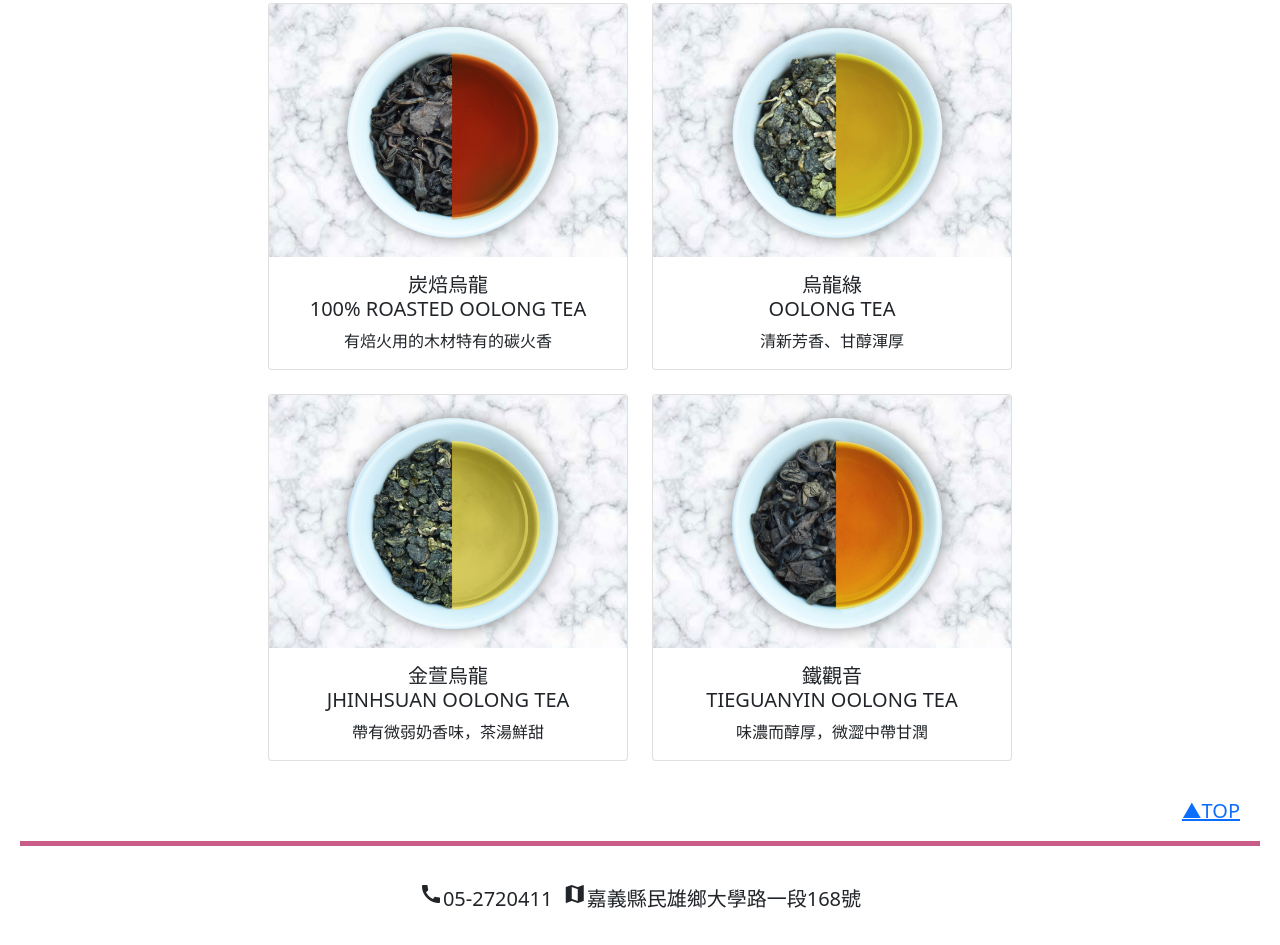
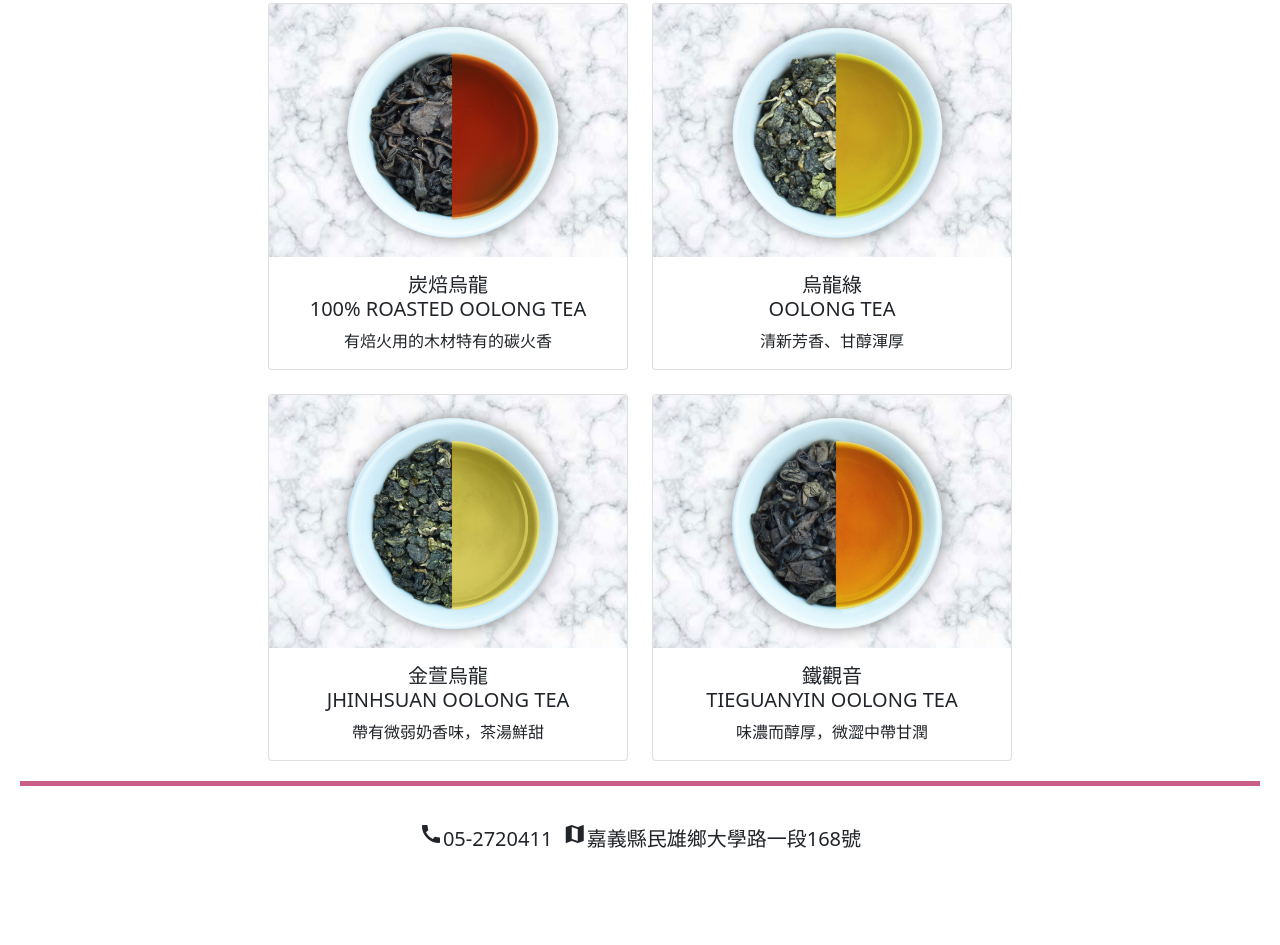
Before and after one commit to hsiehbingting/hsiehbingting.github.io, a plain HTML site: page 409410036/茶飲介紹.html in a window 1280 px wide. Shown: the part 2374-3319 px from the top of the page. After the commit the page ends 3259 px from the top, so only its background shows below. Drawn offline with Linux system fonts and the light colour scheme.

Commit message:
Update 茶飲介紹.html

```diff
--- a/409410036/茶飲介紹.html
+++ b/409410036/茶飲介紹.html
@@ -196,7 +196,6 @@
         </div>
 
         <footer>
-            <p class="pagetop "><a href="#top">▲TOP</a></p>
             <p class="copyright"></p>
             <p style="text-align: center;">
               <span class="material-icons">call</span>05-2720411&nbsp;
```
